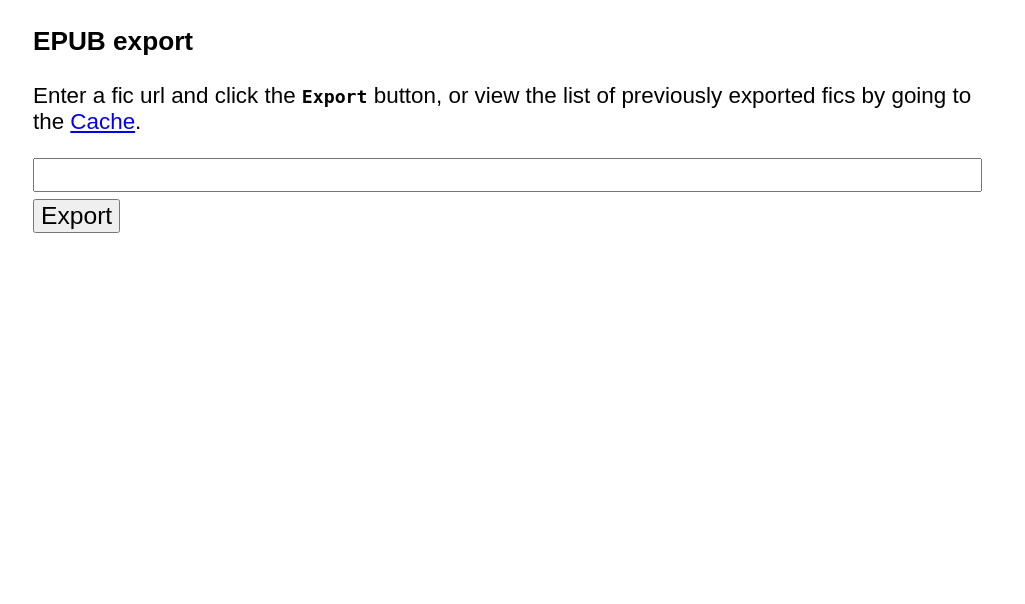
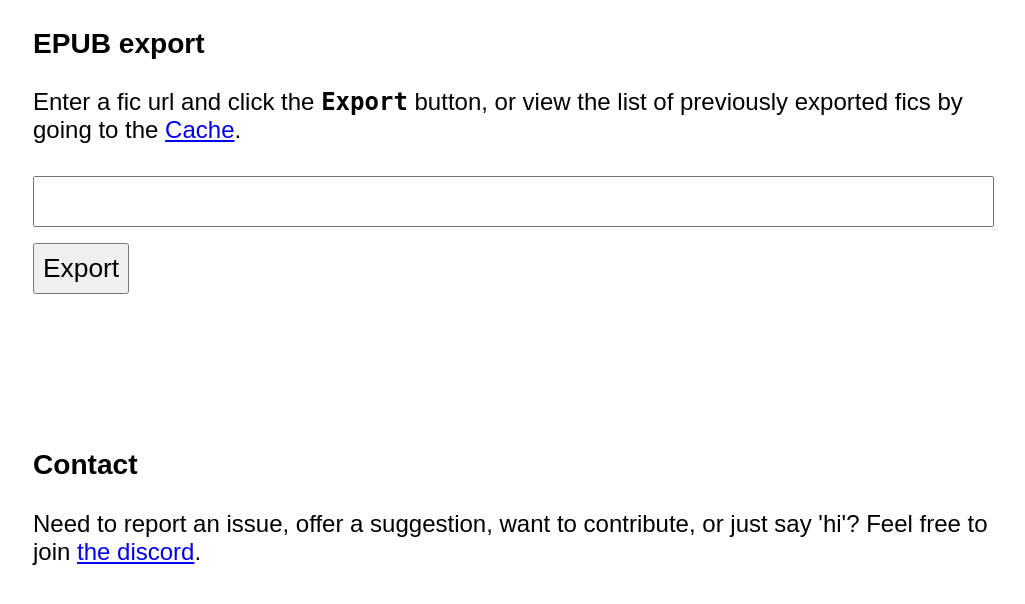
Before and after one commit to FicHub/fichub.net, a Flask app: page / in a window 1280 px wide. Shown: the top 604 px of the page, without its empty margins (127-1152 px from the left). Run offline with Flask 2, Linux system fonts and the light colour scheme.

Commit message:
Add discord contact; update styling; add cache buster

```diff
--- a/main.py
+++ b/main.py
@@ -15,6 +15,8 @@ app = Flask(__name__, static_url_path='')
 import epubCreator as ec
 import authentications as a
 
+CACHE_BUSTER=3
+
 class WebError(IntEnum):
 	success = 0
 	no_body = -1
@@ -29,14 +31,14 @@ def getErr(err: WebError) -> Dict[str, Any]:
 
 @app.route('/')
 def index() -> str:
-	return render_template('index.html')
+	return render_template('index.html', CACHE_BUSTER=CACHE_BUSTER)
 
 @app.route('/cache/')
 def cache_listing() -> str:
 	items = []
 	for f in os.listdir(ec.CACHE_DIR):
-		items.append({'href':url_for('epub', fname=f), 'fname':f})
-	return render_template('cache.html', cache=items)
+		items.append({'href':url_for('epub', fname=f, cv=CACHE_BUSTER), 'fname':f})
+	return render_template('cache.html', cache=items, CACHE_BUSTER=CACHE_BUSTER)
 
 @app.route('/epub/<fname>')
 def epub(fname: str) -> Any:
--- a/static/style/_.css
+++ b/static/style/_.css
@@ -1,13 +1,19 @@
-html { font-size: 1.4em; font-family: sans-serif; }
-button, input { font-size: 1.1em; }
-
-button { margin-top: .3em; margin-bottom: .3em; }
+html { font-size: 24px; font-family: sans-serif; }
+button, input {
+	font-size: 1.1em;
+	margin-top: .3em; margin-bottom: .3em;
+	padding: .3em;
+}
+li { padding: .2em; }
 #q { width: 98%; }
 
 .btn-ref { font-family: monospace; font-weight: bold; }
 
 #content {
-	width: 80%;
+	width: 90%;
 	max-width: 960px;
 	margin: 0 auto;
 }
+#info {
+	min-height: 120px;
+}
--- a/templates/index.html
+++ b/templates/index.html
@@ -9,5 +9,9 @@
 		<br />
 		<button onclick="epub()">Export</button>
 	</form>
-	<span id="info"></span>
+	<div id="info"></div>
+	<h3>Contact</h3>
+	<p>Need to report an issue, offer a suggestion, want to contribute, or just
+	say 'hi'? Feel free to join <a href='https://discord.gg/sByBAhX'>the
+	discord</a>.</p>
 {% endblock %}
--- a/templates/layout.html
+++ b/templates/layout.html
@@ -3,8 +3,8 @@
 	<head>
 		{% block head %}
 		<title>{% block title %}{% endblock %} Fic.PW</title>
-		<link href="/style/_.css" rel="stylesheet" type="text/css">
-		<script type="text/javascript" src="/js/_.js"></script>
+		<link href="/style/_.css?{{ CACHE_BUSTER }}" rel="stylesheet" type="text/css">
+		<script type="text/javascript" src="/js/_.js?{{ CACHE_BUSTER }}"></script>
 		{% endblock %}
 	</head>
 	<body>
```
